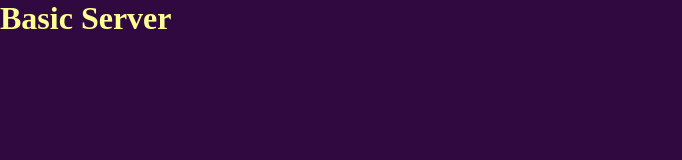
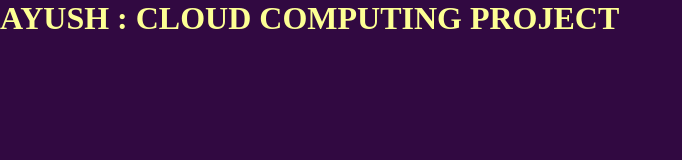
Before and after one commit to stack-queue-coder/cloudComputingJcomp, a plain HTML site: page index.html in a window 1280 px wide. Shown: the whole page, without its empty margins (0-682 px from the left). Drawn offline with Linux system fonts and the light colour scheme.

Commit message:
Update index.html

```diff
--- a/index.html
+++ b/index.html
@@ -7,11 +7,12 @@
                 background-color: rgb(49, 9, 65);
             }
             h1{
+
                 color: rgb(253, 255, 148);
             }
         </style>
     </head>
     <body>
-        <h1>Basic Server</h1>
+        <h1>AYUSH : CLOUD COMPUTING PROJECT</h1>
     </body>
 </html>
```
